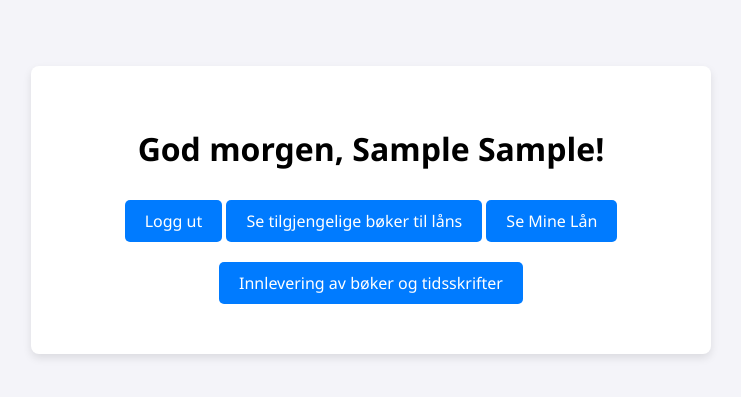
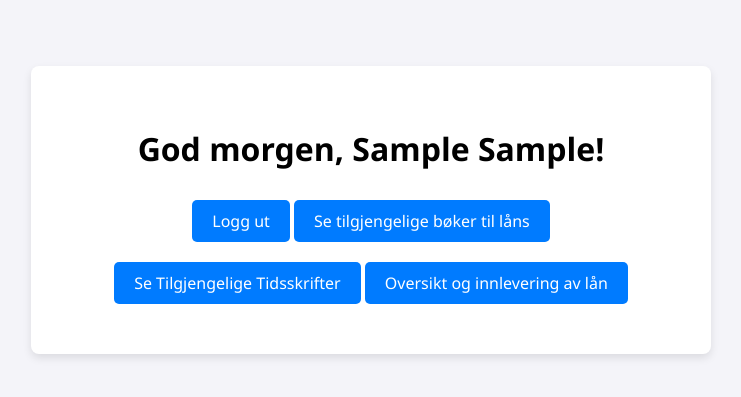
Before and after one commit to mikethebik3/Gruppe_5_WebProsjekt, a Flask app: page /profile in a window 1280 px wide. Shown: the part 200-597 px from the top of the page, without its empty margins (269-1010 px from the left). Run offline with Flask 3, Linux system fonts and the light colour scheme; the first user in the database is signed in; tables that the repository leaves empty hold one stand-in row (Sample ...).

Commit message:
Update profile.html

```diff
--- a/templates/profile.html
+++ b/templates/profile.html
@@ -48,8 +48,8 @@
         <h1>{{ time_of_day }}, {{ fornavn }} {{ etternavn }}!</h1>
         <a href="{{ url_for('logout') }}" class="button">Logg ut</a>
         <a href="{{ url_for('available_books') }}" class="button">Se tilgjengelige bøker til låns</a>
-        <a href="{{ url_for('my_loans') }}" class="button">Se Mine Lån</a>
-        <a href="{{ url_for('innlevering') }}" class="button">Innlevering av bøker og tidsskrifter</a>
+        <a href="{{ url_for('available_magazines') }}" class="button">Se Tilgjengelige Tidsskrifter</a>
+        <a href="{{ url_for('innlevering') }}" class="button">Oversikt og innlevering av lån</a>
     </div>
 </body>
 </html>
```
Also changed, not shown: other parts of templates/profile.html (+1 -1 lines).
